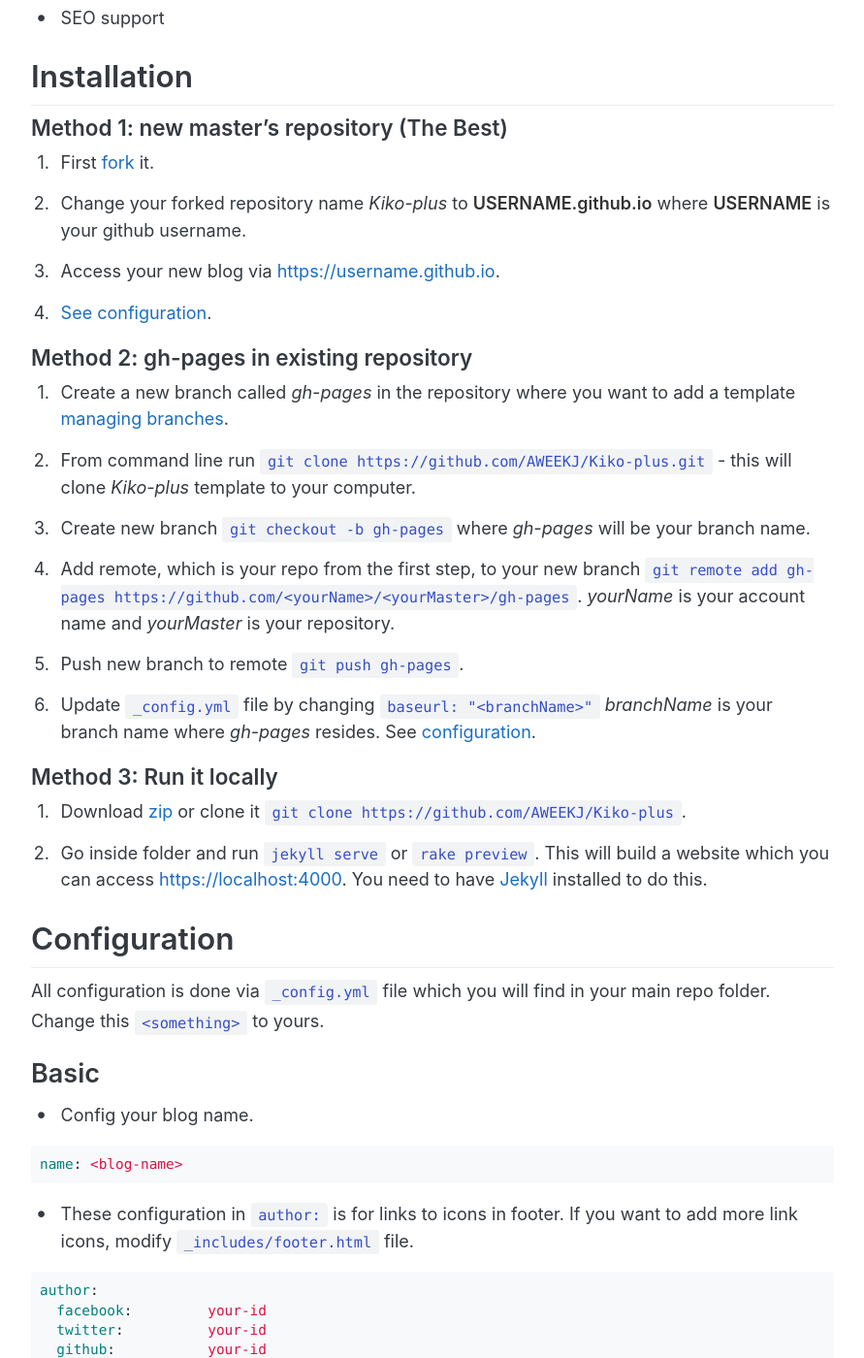
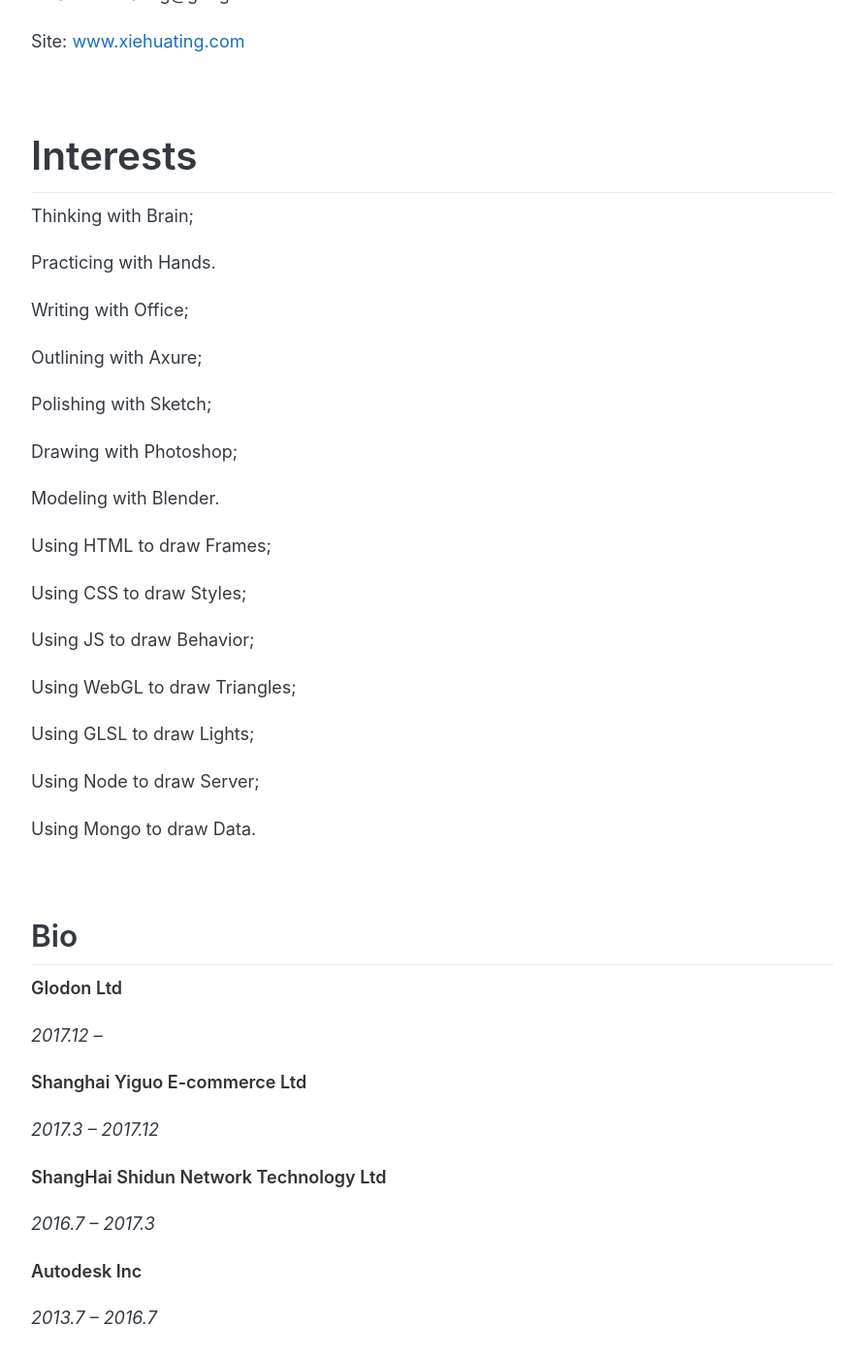
Before and after one commit to xiehuating/xiehuating.github.io, a Jekyll site: the page built from about.md, in a window 1280 px wide and 1400 px high, scrolled down 489 px. Shown: the whole window at 97% size, without its empty margins (194-1085 px from the left). Built offline with Jekyll 4.4.1, drawn with Linux system fonts in a browser that asks for light colours; some web fonts are replaced; some of the changed text lies outside the part shown.

Commit message:
update about me page

````diff
--- a/about.md
+++ b/about.md
@@ -3,129 +3,66 @@
 permalink: /about/
 ---
 
-You can see live demo [here](https://aweekj.github.io/Kiko-plus). This theme is inspired by [Kiko](http://github.com/gfjaru/Kiko) theme.
+<br/>
 
-## Features
+> ### Nobody gets those values right the first time, it's all after much tinkering and iterating.
 
-- Disqus comment system
-- Google analytics
-- Pagination support
-- Custom tags
-- SEO support
+<br/>
 
+## Contact
 
-## Installation
+Email: xiehuating@google.com
 
-#### Method 1: new master's repository (The Best)
+Site: [www.xiehuating.com](<http://www.xiehuating.com/>)
 
-1. First [fork](https://github.com/AWEEKJ/Kiko-plus/fork) it.
-2. Change your forked repository name _Kiko-plus_ to __USERNAME.github.io__ where __USERNAME__ is your github username.
-3. Access your new blog via [https://username.github.io](https://username.github.io).
-4. [See configuration](#configuration).
+<br/>
 
-#### Method 2: gh-pages in existing repository
+# Interests
 
-1. Create a new branch called _gh-pages_ in the repository where you want to add a template [managing branches](https://help.github.com/articles/creating-and-deleting-branches-within-your-repository/).
-2. From command line run `git clone https://github.com/AWEEKJ/Kiko-plus.git` - this will clone _Kiko-plus_ template to your computer.
-3. Create new branch `git checkout -b gh-pages` where _gh-pages_ will be your branch name.
-4. Add remote, which is your repo from the first step, to your new branch `git remote add gh-pages https://github.com/<yourName>/<yourMaster>/gh-pages`. _yourName_ is your account name and _yourMaster_ is your repository.
-5. Push new branch to remote `git push gh-pages`.
-6. Update `_config.yml` file by changing `baseurl: "<branchName>"` _branchName_ is your branch name where _gh-pages_ resides. See [configuration](#configuration).
+Thinking with Brain;
 
-#### Method 3: Run it locally
+Practicing with Hands.
 
-1. Download [zip](https://github.com/AWEEKJ/Kiko-plus/archive/master.zip) or clone it `git clone https://github.com/AWEEKJ/Kiko-plus`.
-2. Go inside folder and run `jekyll serve` or `rake preview`. This will build a website which you can access [https://localhost:4000](https://localhost:4000). You need to have [Jekyll](https://jekyllrb.com/docs/installation/) installed to do this.
+Writing with Office;
 
+Outlining with Axure;
 
-## Configuration
+Polishing with Sketch;
 
-All configuration is done via `_config.yml` file which you will find in your main repo folder. Change this `<something>` to yours.
+Drawing with Photoshop;
 
-### Basic
+Modeling with Blender.
 
-- Config your blog name.
+Using HTML to draw Frames;
 
-```yml
-name: <blog-name>
-```
+Using CSS to draw Styles;
 
-- These configuration in `author:` is for links to icons in footer. If you want to add more link icons, modify `_includes/footer.html` file.
+Using JS to draw Behavior;
 
-```yml
-author:
-  facebook:         your-id
-  twitter:          your-id
-  github:           your-id
-  linkedin:         your-id
-  medium:           your-id
-  tumblr:           your-id
-  email:            your-id@your-email.com
-```
+Using WebGL to draw Triangles;
 
-- Change copyright year and name in footer.
+Using GLSL to draw Lights;
 
-```yml
-copyright:
-  year:             2017
-  name:             Kiko
-```
+Using Node to draw Server;
 
-### Google analytics
+Using Mongo to draw Data.
 
-- Change this to your Google Analytic ID.
+<br/>
 
-```yml
-google-analytics:
-  id:               "your-id"
-```
+## Bio
 
-### Disqus
+[**Glodon Ltd**](https://www.glodon.com/)
 
-- Change this to your Disqus short name.
+*2017.12 --*
 
-```yml
-disqus:
-  id:               "your-id"
-```
+[**Shanghai Yiguo E-commerce Ltd**](http://www.yiguo.com/)
 
-### URL
+*2017.3 -- 2017.12*
 
-- Config your domain.
+[**ShangHai Shidun Network Technology Ltd**](http://www.threedpad.com/)
 
-```yml
-url: "https://<your-name>.github.io"
-```
+*2016.7 -- 2017.3*
 
-- **NOTE** When if running locally, change url to
+[**Autodesk Inc**](https://www.autodesk.com/)
 
-```yml
-url: "https://localhost:4000"
-```
-
-- Change this to your branch name where _gh-pages_ resides.
-- **NOTE** apply only if you used __Method 2__ for installation.
-
-```yml
-baseurl: "/<branch-name>"
-```
-
-## Rakefile Usage
-
-```bash
-# Create new post
-$ rake post title="A Title" [date="2015-08-16"] [tags="[tag1, tag2]"]
-
-# Create new draft post
-$ rake draft title="A Title" [date="2015-08-16"] [tags="[tag1, tag2]"]
-
-# Install Jekyll Plugins. Do before running in local.
-$ rake geminstall
-
-# Run in Local
-$ rake preview
-```
-
-## License
-
-This theme is released under MIT License.
+*2013.7 -- 2016.7*
````
